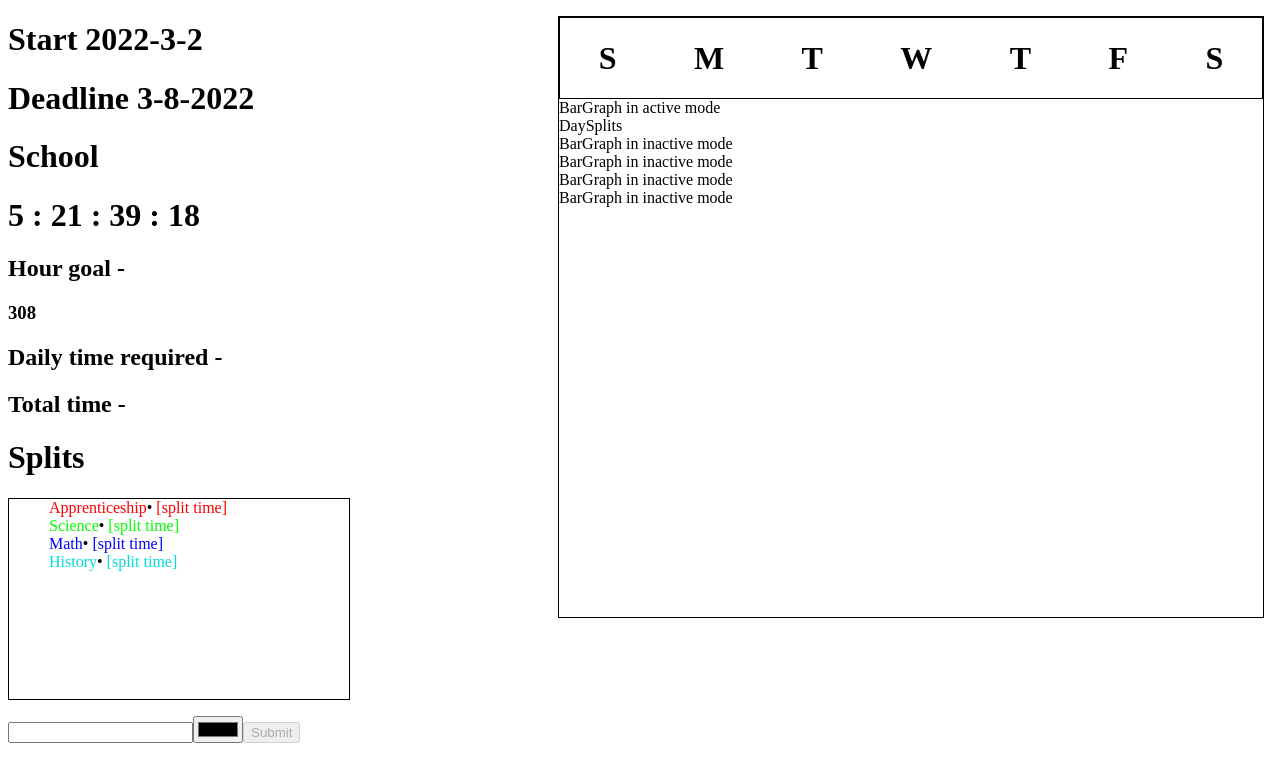
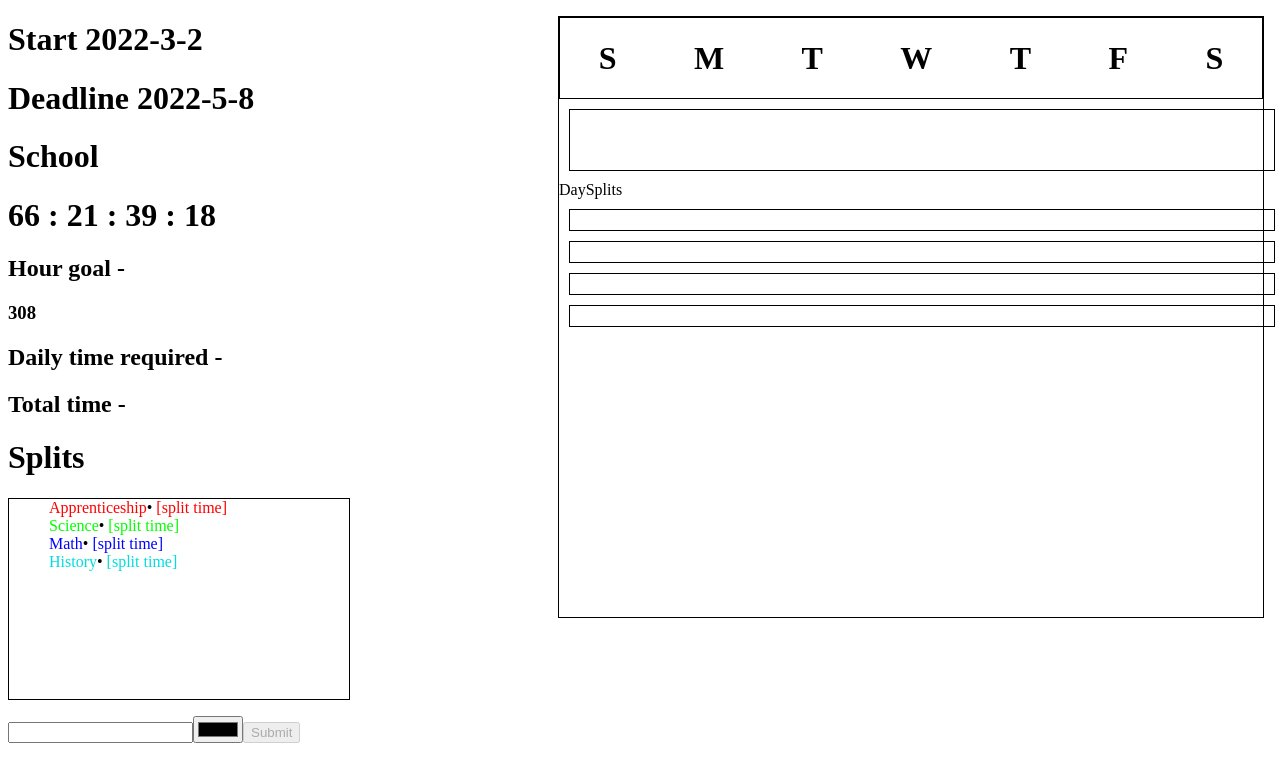
Before and after one commit to exlpt/project-tracker, a React (Create React App) app: page / in a window 1280 px wide. Shown: the top 782 px of the page. Built offline with nearby package versions, Linux system fonts and the light colour scheme.

Commit message:
Partially implement BarGraph.js

```diff
--- a/src/components/projectEditor/BarGraph.js
+++ b/src/components/projectEditor/BarGraph.js
@@ -1,7 +1,23 @@
-export default function BarGraph({ mode }) {
-	return (
-		<div>
-			{`BarGraph in ${mode} mode`}
-		</div>
-	);
+import { useSelector } from "react-redux";
+
+import styles from "./BarGraph.module.css";
+
+export default function BarGraph({ mode, weekId }) {
+  const projectId = useSelector(
+    (state) => state.projectEditor.currentProjectId
+  );
+  const week = useSelector((state) => state.projects[projectId].weeks[weekId]);
+
+  const deadline = useSelector((state) => state.projects[projectId].deadline);
+  const hourGoal = useSelector((state) => state.projects[projectId].hourGoal);
+  const dailyRate =
+    deadline && hourGoal ? 3 /* <=== Calculate daily rate */ : null;
+
+  return (
+    <div
+      className={`${styles.barGraph_container} ${mode === "active" && styles.active} `}
+		>
+      {}
+    </div>
+  );
 }
--- /dev/null
+++ b/src/components/projectEditor/BarGraph.module.css
@@ -0,0 +1,12 @@
+.barGraph_container {
+	margin: 10px;
+
+	width: 100%;
+	height: 20px;
+
+	border: 1px solid black;
+}
+
+.active {
+	height: 60px;
+}
--- a/src/components/projectEditor/Week.js
+++ b/src/components/projectEditor/Week.js
@@ -10,7 +10,7 @@ export default function Week({ id }) {
 
 	return (
 		<div>
-			<BarGraph mode={selectedWeek ? "active" : "inactive"} />
+			<BarGraph mode={selectedWeek ? "active" : "inactive"} weekId={id} />
 			{selectedWeek && <DaySplits />}
 		</div>
 	);
--- a/src/tempData.js
+++ b/src/tempData.js
@@ -3,7 +3,7 @@ export const tempProjects = [
     title: "School",
     themeColor: "#fc803d",
     bannerImage: "",
-    deadline: "3-8-2022",
+    deadline: "2022-5-8",
     startDate: "2022-1-18",
     hourGoal: 308,
 
```
